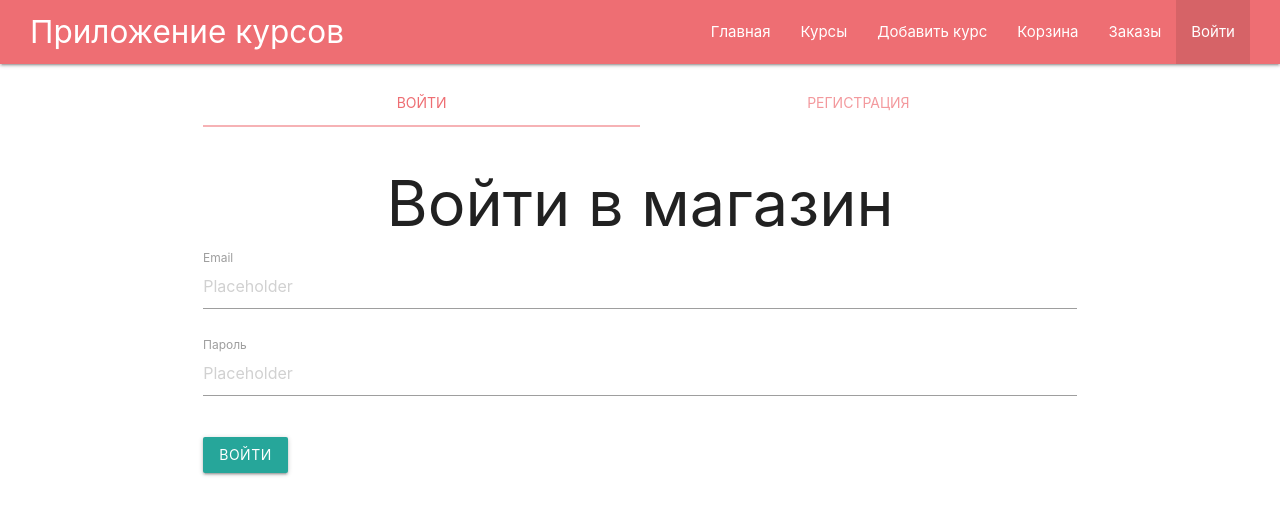
After one commit to sieugene/node, a Node server app: page /auth/login in a window 1280 px wide. The commit adds this page. Shown: the top 515 px of the page. Run offline with Node 20, Linux system fonts and the light colour scheme; some libraries are stand-ins or nearby versions.

Commit message:
login page

```diff
--- a/node-express/index.js
+++ b/node-express/index.js
@@ -12,6 +12,7 @@ const addCourseRoutes = require("./routes/add");
 const courseRoutes = require("./routes/courses");
 const cartRoutes = require("./routes/cart");
 const ordersRoutes = require("./routes/orders");
+const authRoutes = require("./routes/auth");
 const path = require("path");
 const User = require("./models/user");
 
@@ -49,6 +50,7 @@ app.use("/add", addCourseRoutes);
 app.use("/courses", courseRoutes);
 app.use("/cart", cartRoutes);
 app.use("/orders", ordersRoutes);
+app.use("/auth", authRoutes);
 
 const PORT = process.env.PORT || 3000;
 
--- a/node-express/public/app.js
+++ b/node-express/public/app.js
@@ -60,3 +60,5 @@ if ($cart) {
     }
   });
 }
+
+var instance = M.Tabs.init(document.querySelectorAll('.tabs'));
--- a/node-express/public/index.css
+++ b/node-express/public/index.css
@@ -29,3 +29,7 @@
 .course-form {
   margin-bottom: 2rem;
 }
+
+.auth{
+  padding-top: 1rem;
+}
--- /dev/null
+++ b/node-express/routes/auth.js
@@ -0,0 +1,11 @@
+const { Router } = require("express");
+const router = Router();
+
+router.get("/login", async (req, res) => {
+  res.render("auth/login", {
+    title: "Авторизация",
+    isLogin: true,
+  });
+});
+
+module.exports = router;
--- /dev/null
+++ b/node-express/views/auth/login.hbs
@@ -0,0 +1,56 @@
+<div class="auth">
+    <div class="row">
+        <div class="col s12">
+            <ul class="tabs">
+                <li class="tab col s6"><a class="active" href="#login">Войти</a></li>
+                <li class="tab col s6"><a href="#register">Регистрация</a></li>
+            </ul>
+        </div>
+        <div id="login" class="col s12">
+            <h1 style="text-align:center;">Войти в магазин</h1>
+            <form action="/add" method="POST">
+                <div class="input-field">
+                    <input placeholder="Placeholder" name="email" id="email" type="email" class="validate" required>
+                    <label for="email">Email</label>
+                    <span class="helper-text" data-error="Введите email"></span>
+                </div>
+
+                <div class="input-field">
+                    <input placeholder="Placeholder" name="password" id="password" type="password" class="validate"
+                        required>
+                    <label for="password">Пароль</label>
+                    <span class="helper-text" data-error="Введите пароль"></span>
+                </div>
+
+                <button class="btn btn-primary" type="submit">Войти</button>
+            </form>
+        </div>
+        <div id="register" class="col s12">
+            <h1 style="text-align:center;">Создать аккаунт</h1>
+            <form action="/add" method="POST">
+                <div class="input-field">
+                    <input placeholder="Placeholder" name="email" id="remail" type="email" class="validate" required>
+                    <label for="remail">Email</label>
+                    <span class="helper-text" data-error="Введите email"></span>
+                </div>
+
+                <div class="input-field">
+                    <input placeholder="Placeholder" name="password" id="rpassword" type="password" class="validate"
+                        required>
+                    <label for="rpassword">Пароль</label>
+                    <span class="helper-text" data-error="Введите пароль"></span>
+                </div>
+
+                <div class="input-field">
+                    <input placeholder="Placeholder" name="confirm" id="confirm" type="password" class="validate"
+                        required>
+                    <label for="confirm">Пароль еще раз</label>
+                    <span class="helper-text" data-error="Введите пароль"></span>
+                </div>
+
+                <button class="btn btn-primary" type="submit">Зарегистрироваться</button>
+            </form>
+        </div>
+
+    </div>
+</div>
--- a/node-express/views/partials/navbar.hbs
+++ b/node-express/views/partials/navbar.hbs
@@ -27,6 +27,11 @@
             {{else}}
             <li><a href="/orders">Заказы</a></li>
             {{/if}}
+            {{#if isLogin}}
+            <li class="active"><a href="/auth/login#login">Войти</a></li>
+            {{else}}
+            <li><a href="/auth/login#login">Войти</a></li>
+            {{/if}}
         </ul>
     </div>
 </nav>
```
